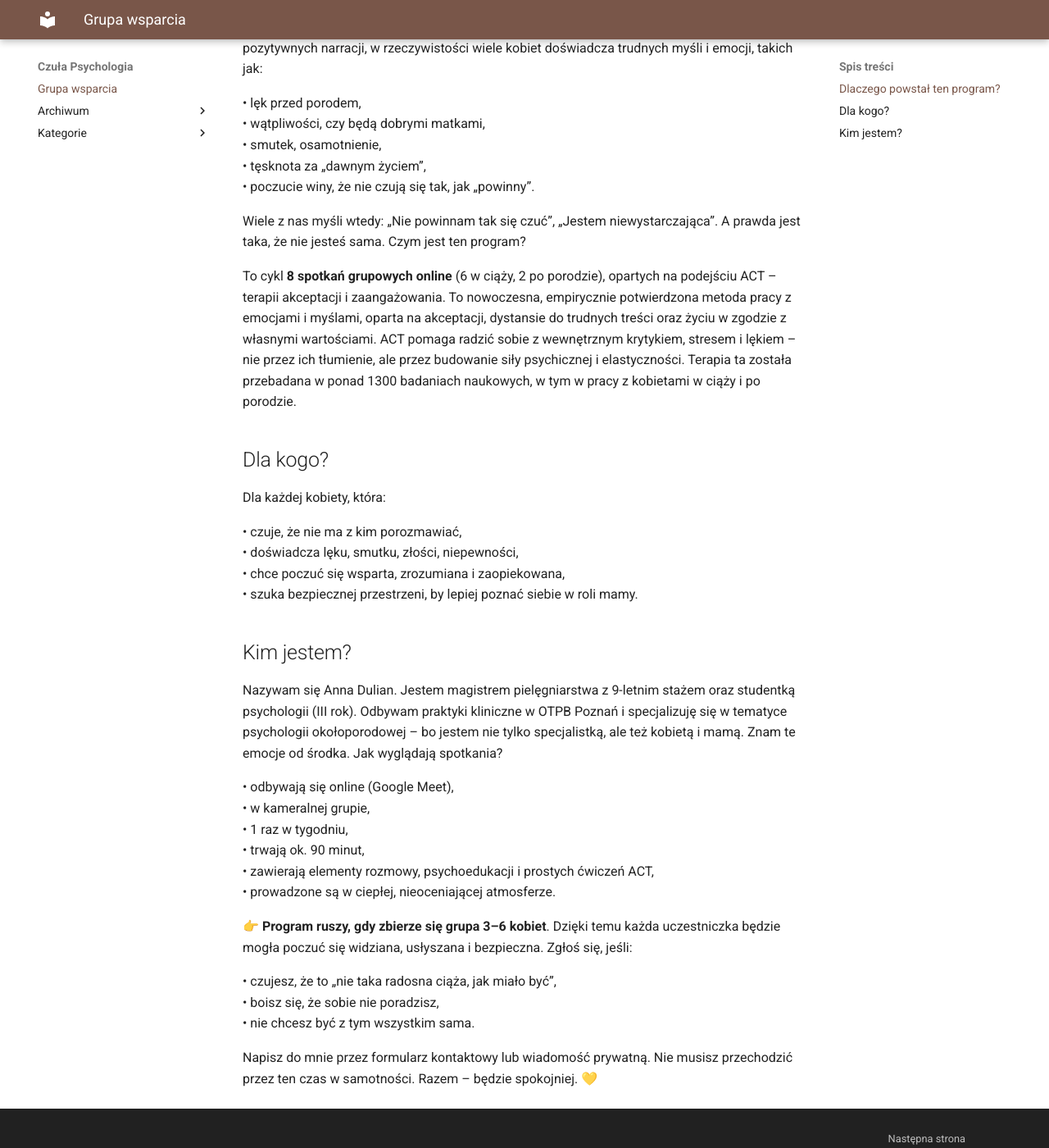
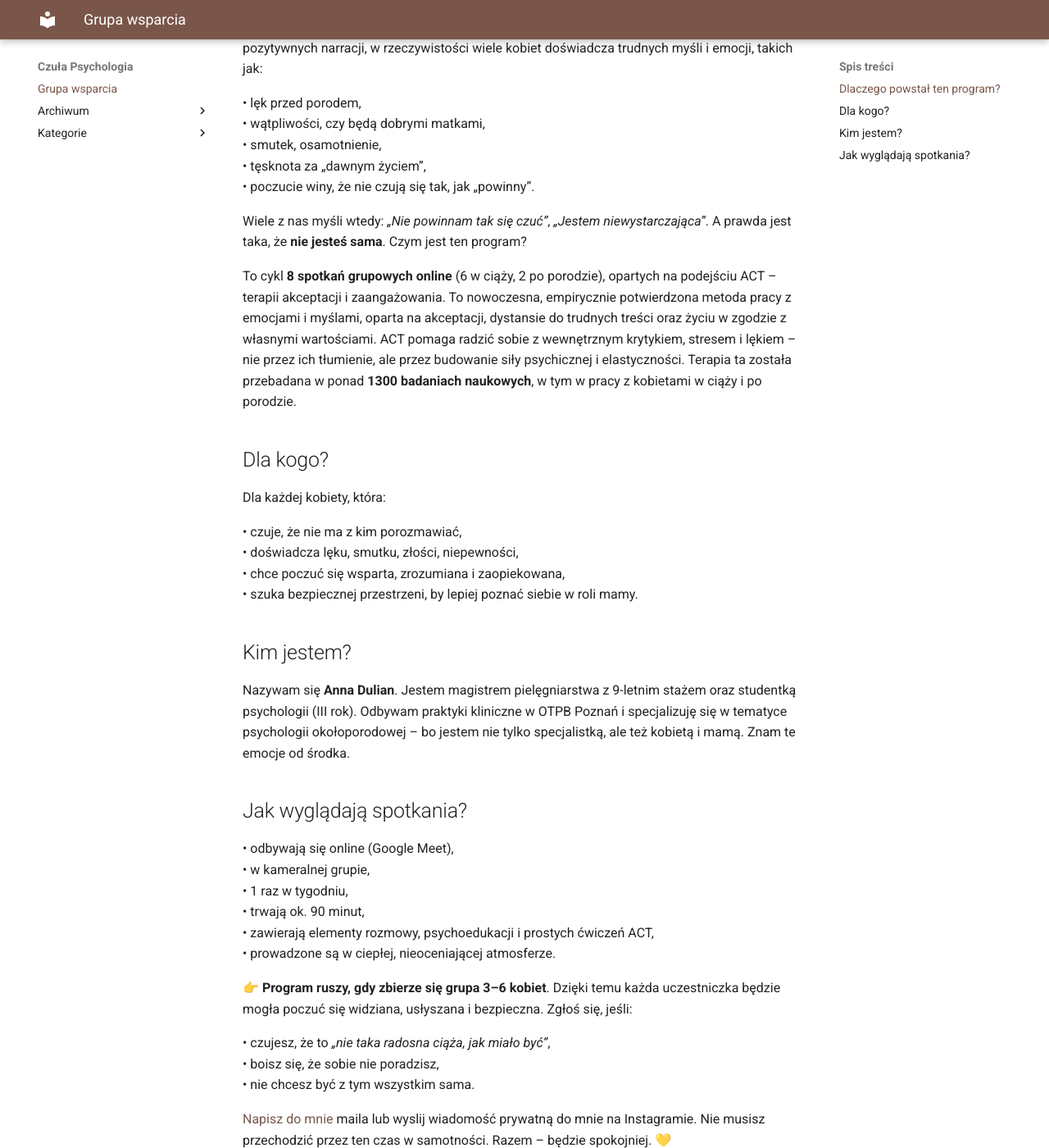
Before and after one commit to czulacom/czula.github.io, an MkDocs documentation site: the page built from docs/grupa-wsparcia.md, in a window 1280 px wide and 1400 px high, scrolled down 369 px. Shown: the whole window at 82% size. Built offline with MkDocs 1.6.1 and Material for MkDocs 9.7.7, drawn with Linux system fonts in a browser that asks for light colours.

Commit message:
docs: %*

```diff
--- a/docs/grupa-wsparcia.md
+++ b/docs/grupa-wsparcia.md
@@ -13,11 +13,11 @@ Ciąża to czas wielkich zmian – nie tylko w ciele, ale i w psychice. Choć wo
 •	tęsknota za „dawnym życiem”,<br>
 •	poczucie winy, że nie czują się tak, jak „powinny”.<br>
 
-Wiele z nas myśli wtedy: „Nie powinnam tak się czuć”, „Jestem niewystarczająca”. A prawda jest taka, że nie jesteś sama.
+Wiele z nas myśli wtedy: *„Nie powinnam tak się czuć”*, *„Jestem niewystarczająca”*. A prawda jest taka, że **nie jesteś sama**.
 Czym jest ten program?
 
 To cykl **8 spotkań grupowych online** (6 w ciąży, 2 po porodzie), opartych na podejściu ACT – terapii akceptacji i zaangażowania. To nowoczesna, empirycznie potwierdzona metoda pracy z emocjami i myślami, oparta na akceptacji, dystansie do trudnych treści oraz życiu w zgodzie z własnymi wartościami.
-ACT pomaga radzić sobie z wewnętrznym krytykiem, stresem i lękiem – nie przez ich tłumienie, ale przez budowanie siły psychicznej i elastyczności. Terapia ta została przebadana w ponad 1300 badaniach naukowych, w tym w pracy z kobietami w ciąży i po porodzie.
+ACT pomaga radzić sobie z wewnętrznym krytykiem, stresem i lękiem – nie przez ich tłumienie, ale przez budowanie siły psychicznej i elastyczności. Terapia ta została przebadana w ponad **1300 badaniach naukowych**, w tym w pracy z kobietami w ciąży i po porodzie.
 
 ## Dla kogo?
 
@@ -30,8 +30,9 @@ Dla każdej kobiety, która:
 
 ## Kim jestem?
 
-Nazywam się Anna Dulian. Jestem magistrem pielęgniarstwa z 9-letnim stażem oraz studentką psychologii (III rok). Odbywam praktyki kliniczne w OTPB Poznań i specjalizuję się w tematyce psychologii okołoporodowej – bo jestem nie tylko specjalistką, ale też kobietą i mamą. Znam te emocje od środka.
-Jak wyglądają spotkania?
+Nazywam się **Anna Dulian**. Jestem magistrem pielęgniarstwa z 9-letnim stażem oraz studentką psychologii (III rok). Odbywam praktyki kliniczne w OTPB Poznań i specjalizuję się w tematyce psychologii okołoporodowej – bo jestem nie tylko specjalistką, ale też kobietą i mamą. Znam te emocje od środka.
+
+##  Jak wyglądają spotkania?
 
 •	odbywają się online (Google Meet),<br>
 •	w kameralnej grupie,<br>
@@ -44,9 +45,9 @@ Jak wyglądają spotkania?
 👉 **Program ruszy, gdy zbierze się grupa 3–6 kobiet**. Dzięki temu każda uczestniczka będzie mogła poczuć się widziana, usłyszana i bezpieczna.
 Zgłoś się, jeśli:
 
-•	czujesz, że to „nie taka radosna ciąża, jak miało być”,<br>
+•	czujesz, że to *„nie taka radosna ciąża, jak miało być”*,<br>
 •	boisz się, że sobie nie poradzisz,<br>
 •	nie chcesz być z tym wszystkim sama.<br>
 
-Napisz do mnie przez formularz kontaktowy lub wiadomość prywatną.
+[Napisz do mnie](mailto:psycho@czula.com) maila lub wyslij wiadomość prywatną do mnie na Instagramie.
 Nie musisz przechodzić przez ten czas w samotności. Razem – będzie spokojniej. 💛
```
